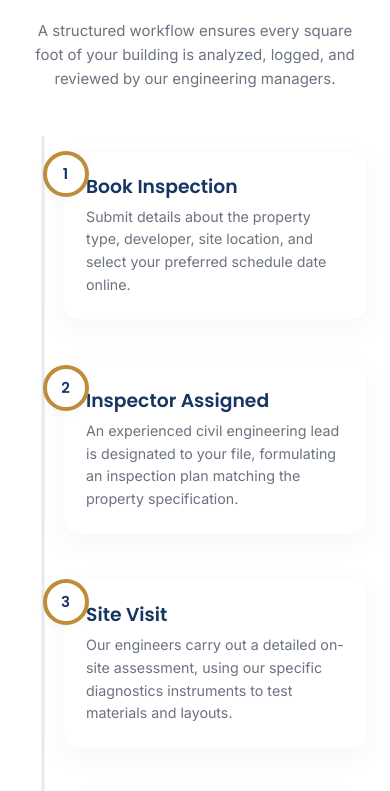
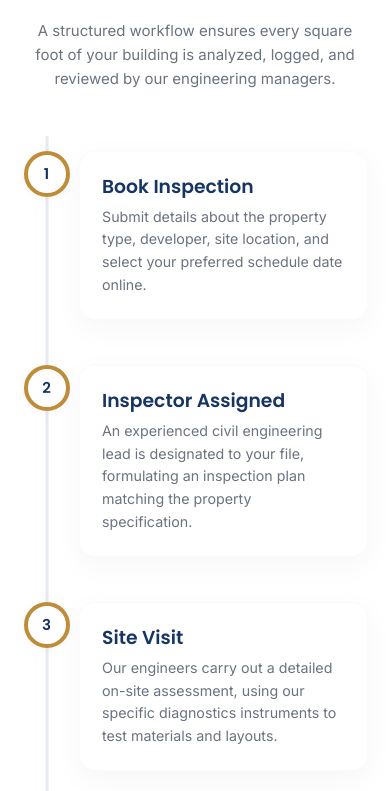
Before and after one commit to abhinash-tech/nirmayapropertyinspection, a website: page index.html in a window 390 px wide. Shown: the part 7661-8452 px from the top of the page. Drawn offline with nearby package versions, Linux system fonts and the light colour scheme.

Commit message:
Fix process timeline mobile layout alignment

```diff
--- a/css/components.css
+++ b/css/components.css
@@ -812,7 +812,7 @@ textarea.form-control {
   }
 
   .process-timeline::before {
-    left: 20px;
+    left: 24px;
   }
 
   .process-step {
@@ -820,13 +820,13 @@ textarea.form-control {
   }
 
   .process-node {
-    left: 20px;
-    transform: none;
+    left: 24px;
+    transform: translateX(-50%);
   }
 
   .process-content {
-    width: calc(100% - 40px);
-    margin-left: 40px;
+    width: calc(100% - 56px);
+    margin-left: 56px;
     text-align: left !important;
     padding: 1.5rem;
   }
```
